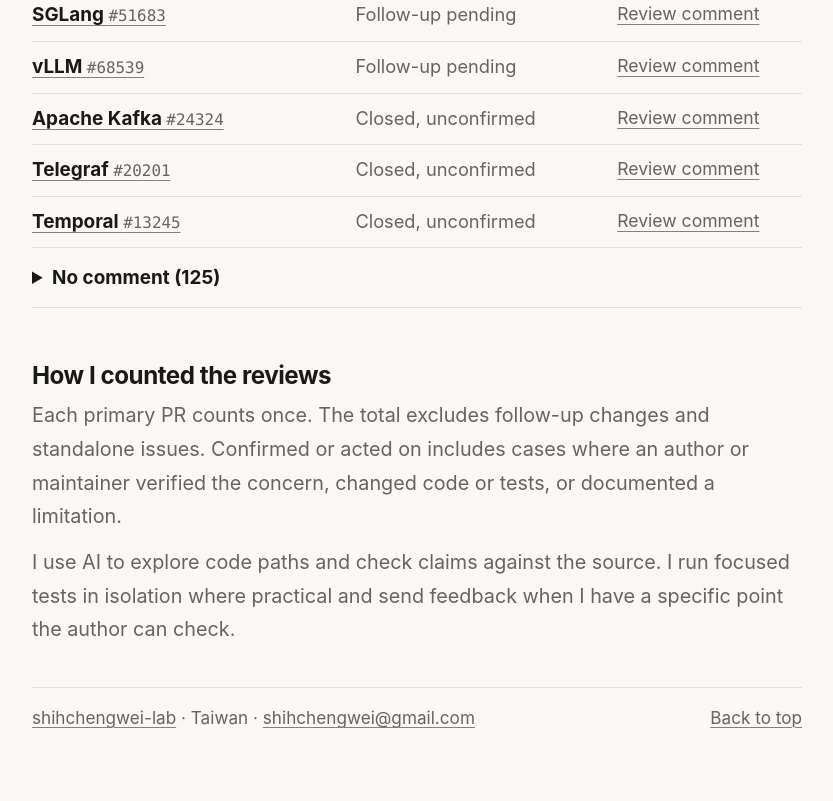
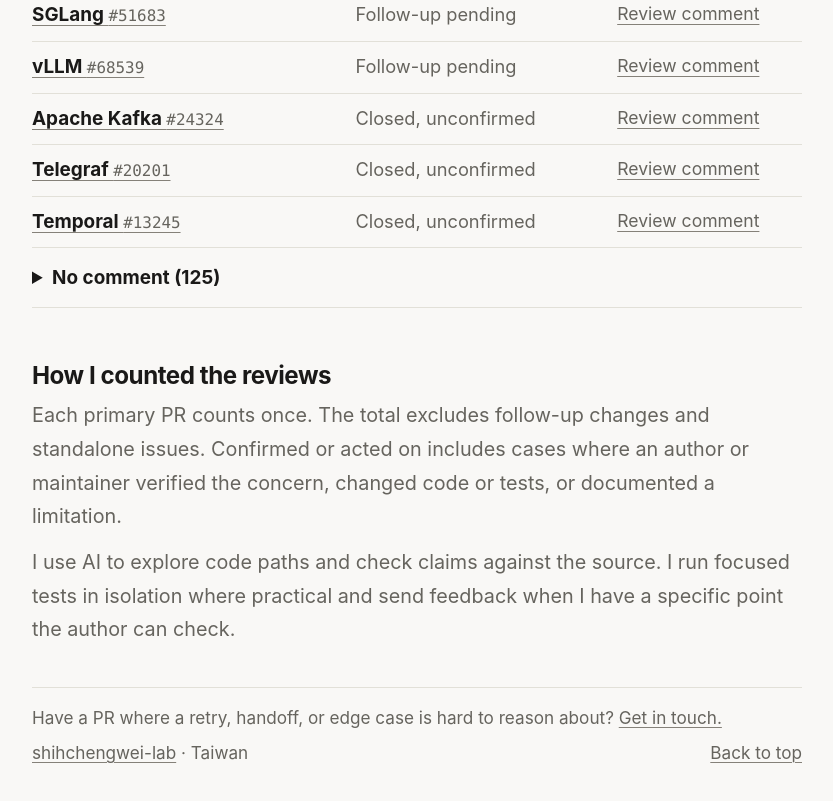
Before and after one commit to shihchengwei-lab/shihchengwei-lab.github.io, a plain HTML site: page index.html in a window 1280 px wide. Shown: the part 4522-5323 px from the top of the page, without its empty margins (223-1056 px from the left). Drawn offline with Linux system fonts and the light colour scheme.

Commit message:
Invite review inquiries through the footer contact link

```diff
--- a/index.html
+++ b/index.html
@@ -925,7 +925,8 @@
 </main>
 <footer>
   <div class="wrap">
-    <span><a href="https://github.com/shihchengwei-lab">shihchengwei-lab</a> · Taiwan · <a href="mailto:shihchengwei@gmail.com">shihchengwei@gmail.com</a></span>
+    <p>Have a PR where a retry, handoff, or edge case is hard to reason about? <a href="mailto:shihchengwei@gmail.com">Get in touch.</a></p>
+    <span><a href="https://github.com/shihchengwei-lab">shihchengwei-lab</a> · Taiwan</span>
     <a href="#top">Back to top</a>
   </div>
 </footer>
```
